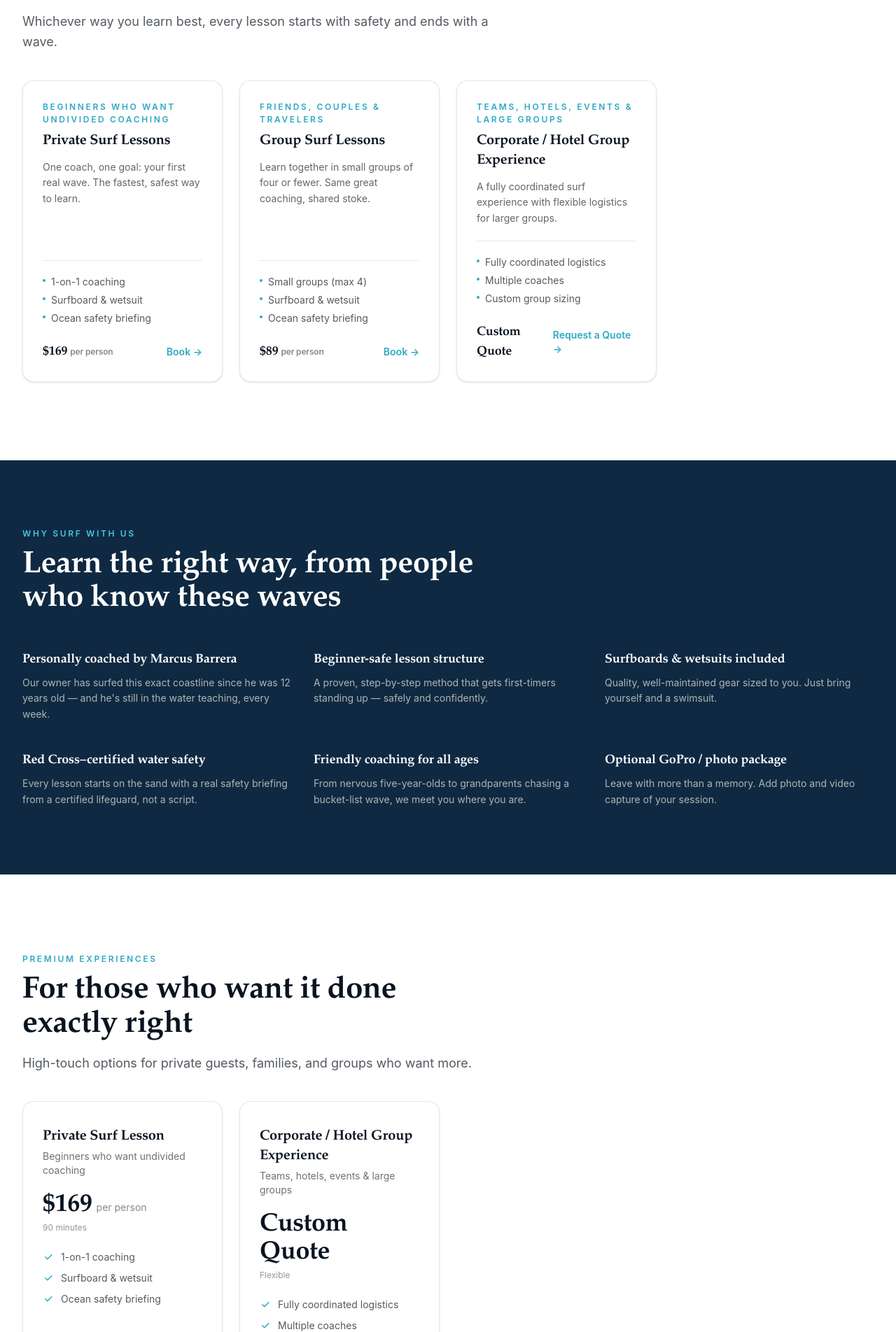
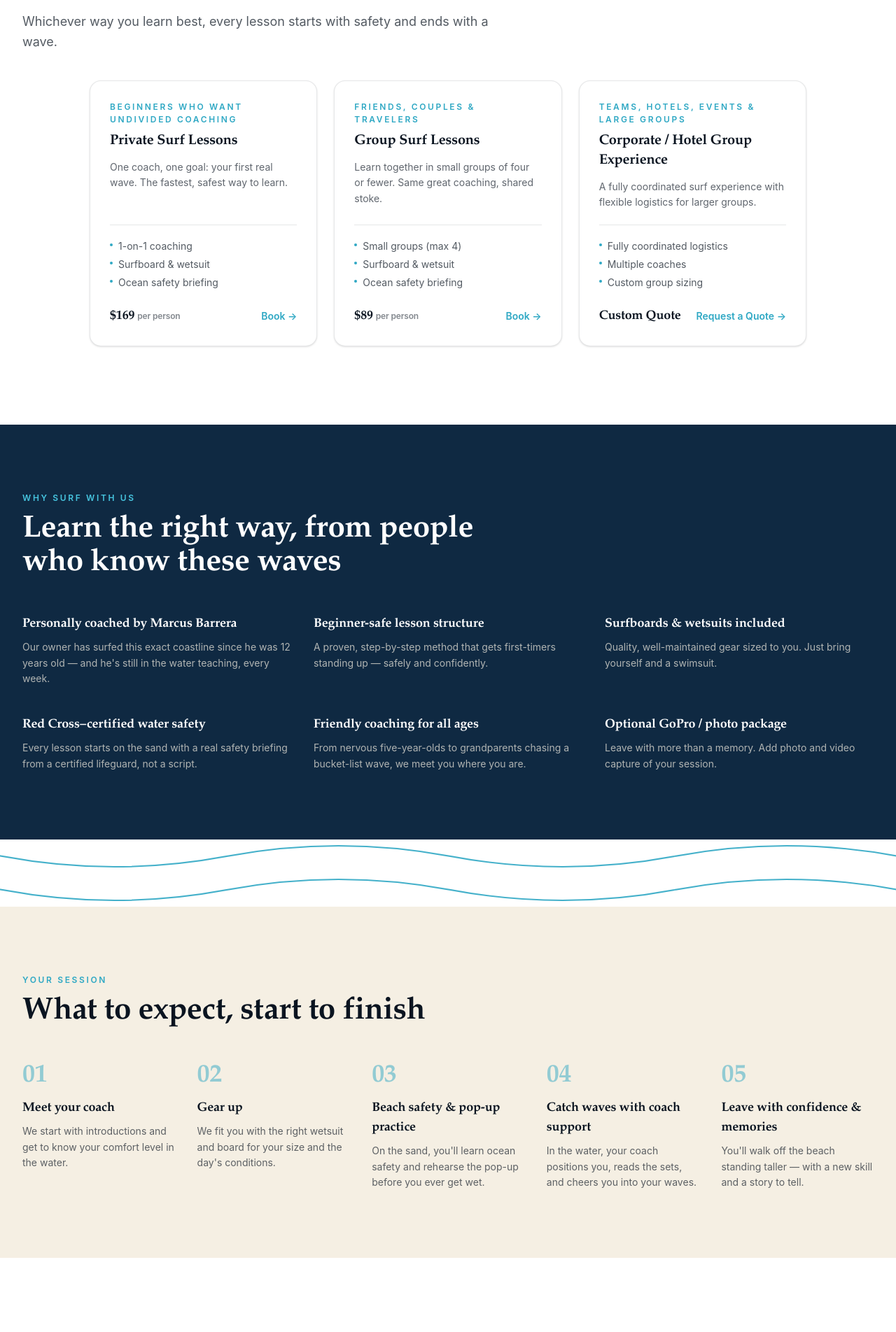
Before and after one commit to wihtayon-spec/surfridersacademy, a Next.js app: page / in a window 1280 px wide. Shown: the part 1336-3240 px from the top of the page at 70% size. Built offline with nearby package versions, Linux system fonts and the light colour scheme.

Commit message:
Remove duplicate homepage pricing tables

```diff
--- a/src/app/page.tsx
+++ b/src/app/page.tsx
@@ -1,7 +1,6 @@
 import Hero from "@/components/Hero";
 import { Section, SectionHeading, StatBar, Divider, CTABand } from "@/components/Section";
 import LessonCard from "@/components/LessonCard";
-import PricingCard from "@/components/PricingCard";
 import { ReviewsGrid } from "@/components/Testimonials";
 import FaqAccordion from "@/components/FaqAccordion";
 import Button from "@/components/Button";
@@ -10,16 +9,11 @@ import {
   lessonCards,
   whyChooseUs,
   expectSteps,
-  products,
   photos,
   founder,
 } from "@/config/site";
 
 export default function Home() {
-  const premiumPackages = products.filter((p) =>
-    ["private", "vip", "pkg-3", "corporate"].includes(p.id)
-  );
-
   return (
     <>
       <Hero />
@@ -47,7 +41,7 @@ export default function Home() {
           title="A lesson built for exactly where you're starting from"
           body="Whichever way you learn best, every lesson starts with safety and ends with a wave."
         />
-        <div className="mt-10 grid gap-6 sm:grid-cols-2 lg:grid-cols-4">
+        <div className="mx-auto mt-10 grid max-w-5xl gap-6 sm:grid-cols-2 lg:grid-cols-3">
           {lessonCards.map((l) => (
             <LessonCard key={l.id} title={l.title} forWho={l.forWho} blurb={l.blurb} productId={l.productId} />
           ))}
@@ -73,21 +67,7 @@ export default function Home() {
         </div>
       </Section>
 
-      {/* Premium packages */}
-      <Section>
-        <SectionHeading
-          eyebrow="Premium Experiences"
-          title="For those who want it done exactly right"
-          body="High-touch options for private guests, families, and groups who want more."
-        />
-        <div className="mt-10 grid gap-6 sm:grid-cols-2 lg:grid-cols-4">
-          {premiumPackages.map((p) => (
-            <PricingCard key={p.id} product={p} />
-          ))}
-        </div>
-      </Section>
-
-      <Divider />
+      <Divider />      <Divider />
 
       {/* What to expect */}
       <Section className="bg-sand !max-w-none sm:!py-24">
```
